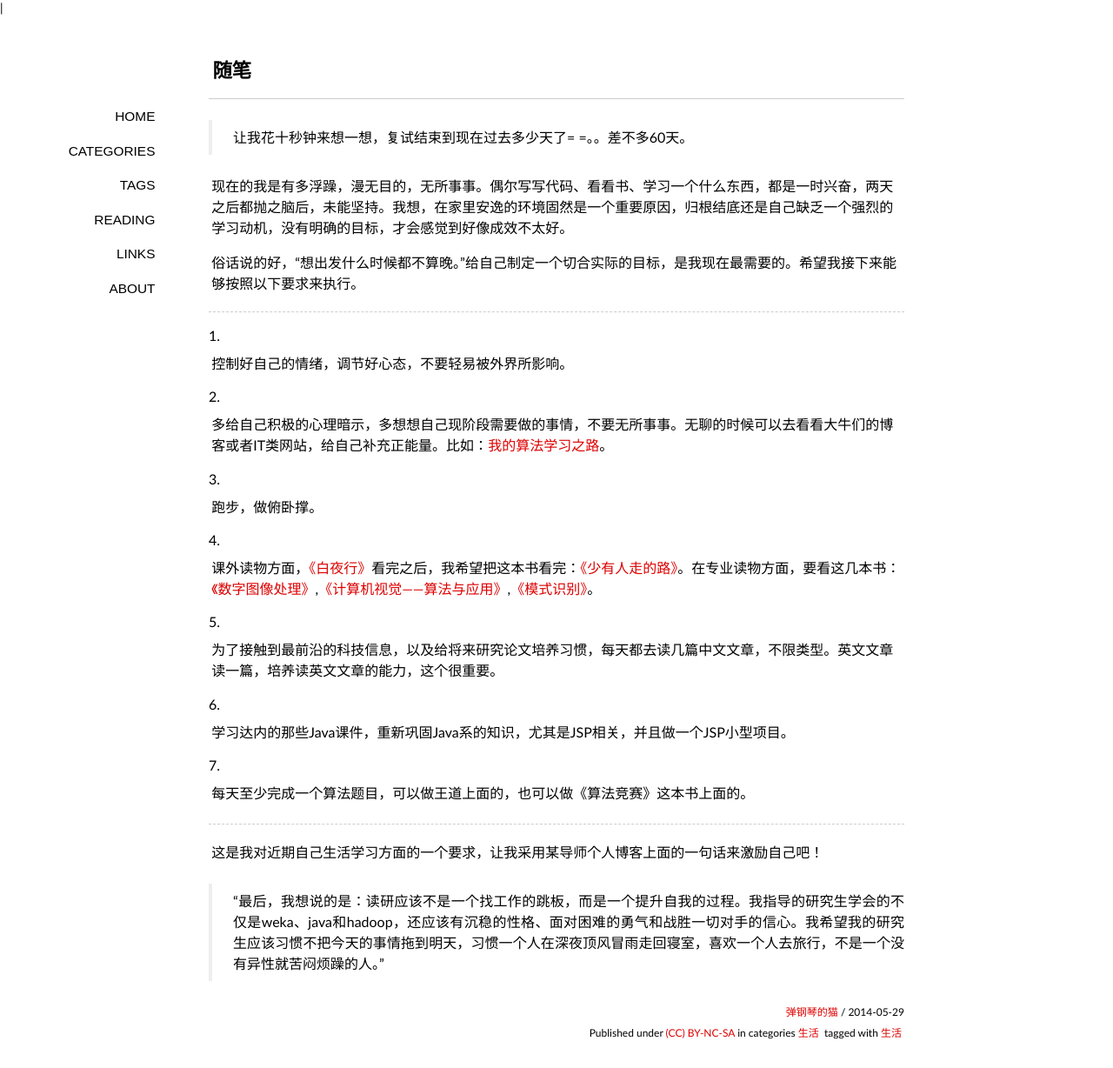
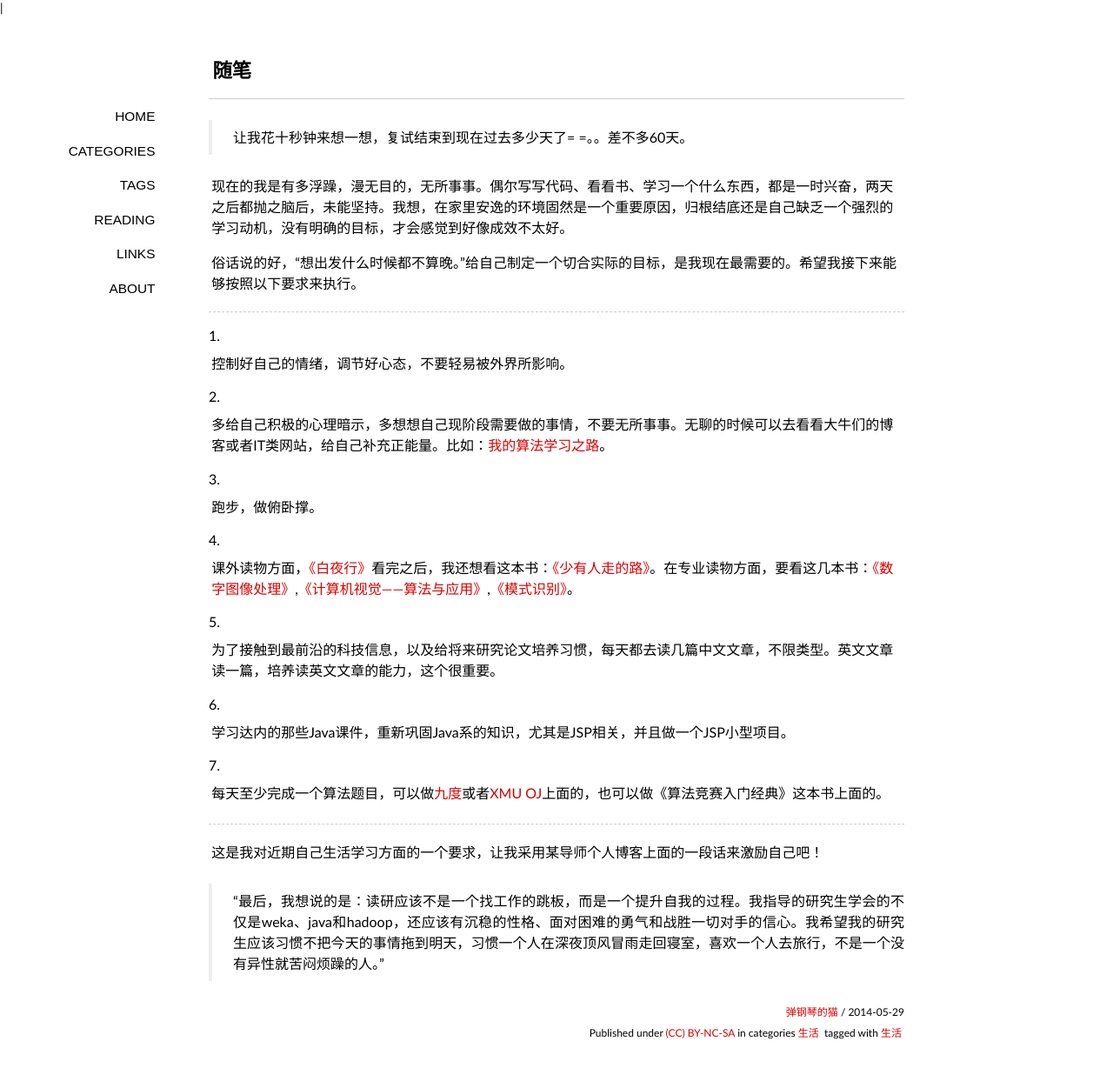
Before and after one commit to PianoCat/PianoCat.github.io, a Jekyll site: the page built from _posts/2014-05-29-essay.md, in a window 1280 px wide. Shown: the whole page at 87% size. Built offline with Jekyll 4.4.1, drawn with Linux system fonts in a browser that asks for light colours; some web fonts are replaced; Markdown is read by kramdown in place of the engine named in the settings; comment, search, counter and statistics services are not loaded.

```diff
--- a/_posts/2014-05-29-essay.md
+++ b/_posts/2014-05-29-essay.md
@@ -19,17 +19,17 @@ tags: [生活]
 
 3. 跑步，做俯卧撑。
 
-4. 课外读物方面，[《白夜行》] [6]看完之后，我希望把这本书看完：[《少有人走的路》] [2]。在专业读物方面，要看这几本书：[《数字图像处理》] [3],[《计算机视觉——算法与应用》] [4],[《模式识别》] [5]。
+4. 课外读物方面，[《白夜行》] [6]看完之后，我还想看这本书：[《少有人走的路》] [2]。在专业读物方面，要看这几本书：[《数字图像处理》] [3],[《计算机视觉——算法与应用》] [4],[《模式识别》] [5]。
 
 5. 为了接触到最前沿的科技信息，以及给将来研究论文培养习惯，每天都去读几篇中文文章，不限类型。英文文章读一篇，培养读英文文章的能力，这个很重要。
 
 6. 学习达内的那些Java课件，重新巩固Java系的知识，尤其是JSP相关，并且做一个JSP小型项目。
 
-7. 每天至少完成一个算法题目，可以做王道上面的，也可以做《算法竞赛》这本书上面的。
+7. 每天至少完成一个算法题目，可以做[九度] [7]或者[XMU OJ] [8]上面的，也可以做《算法竞赛入门经典》这本书上面的。
 
 ---
 
-这是我对近期自己生活学习方面的一个要求，让我采用某导师个人博客上面的一句话来激励自己吧！
+这是我对近期自己生活学习方面的一个要求，让我采用某导师个人博客上面的一段话来激励自己吧！
 
 >“最后，我想说的是：读研应该不是一个找工作的跳板，而是一个提升自我的过程。我指导的研究生学会的不仅是weka、java和hadoop，还应该有沉稳的性格、面对困难的勇气和战胜一切对手的信心。我希望我的研究生应该习惯不把今天的事情拖到明天，习惯一个人在深夜顶风冒雨走回寝室，喜欢一个人去旅行，不是一个没有异性就苦闷烦躁的人。”
 
```
Also changed, not shown: other parts of _posts/2014-05-29-essay.md (+4 -0 lines), _posts/2014-05-08-memory-of-nationalPostGraduateEntranceExamination.md (+6 -2 lines), media/photo/FJNU_after_rain.jpg (added), media/photo/bike.jpg (added).
